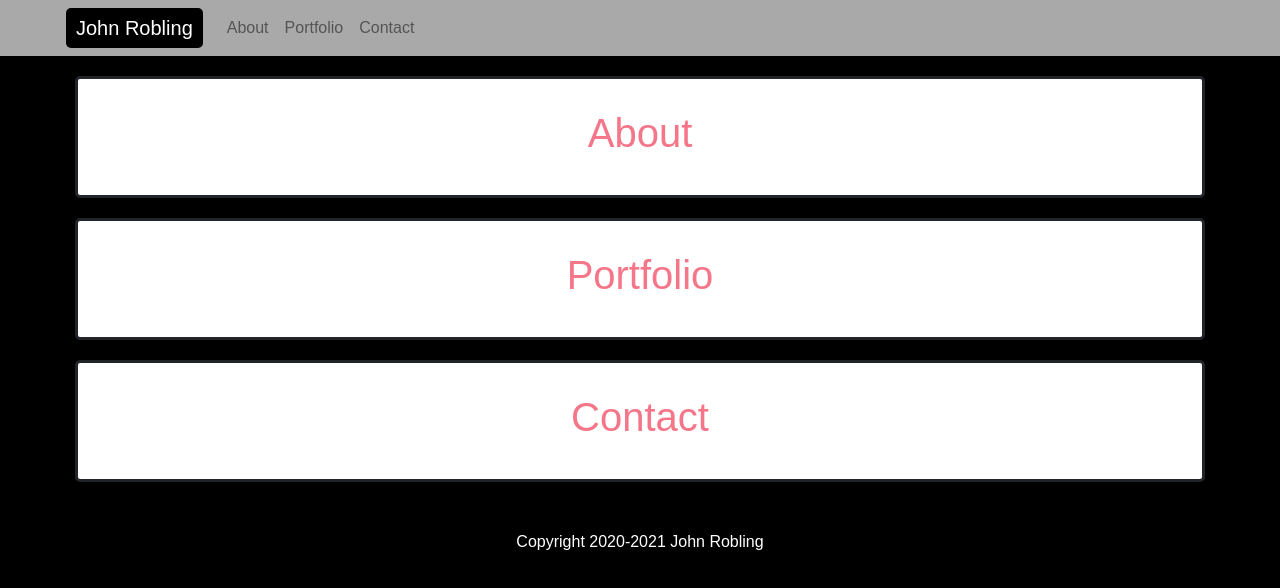
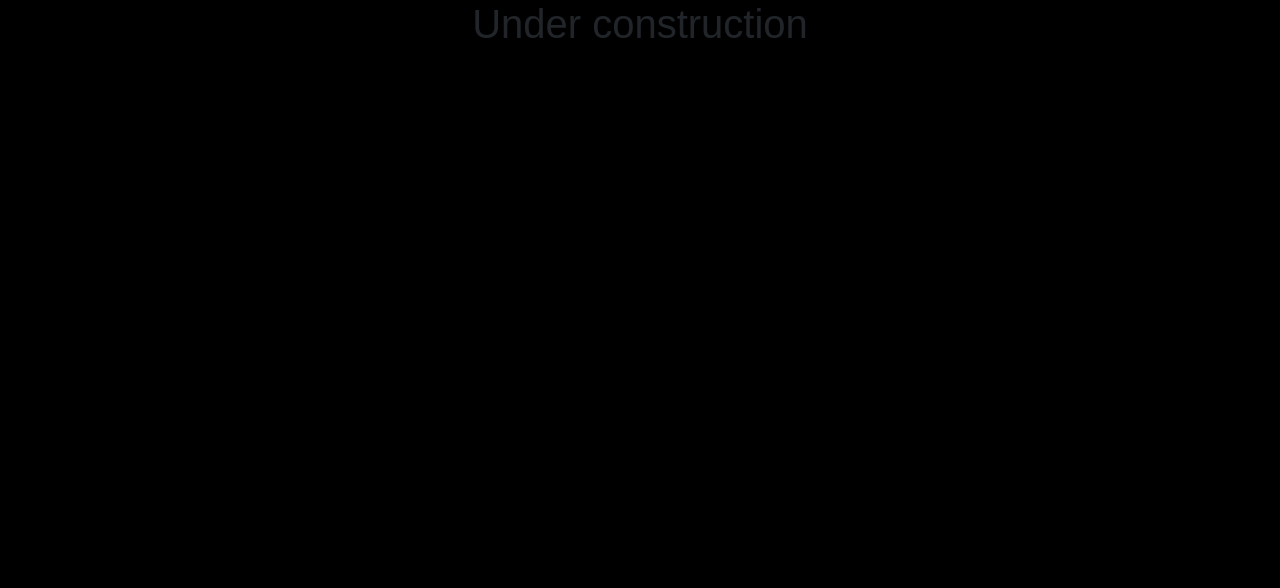
Before and after one commit to roblingjohn/portfolio-react, a React (Create React App) app in the folder client/: page / in a window 1280 px wide. Shown: the top 588 px of the page. Built offline with nearby package versions, Linux system fonts and the light colour scheme; the HTML template or start-up script is replaced by a standard one.

Commit message:
Sets under construction notice.

```diff
--- a/client/src/App.js
+++ b/client/src/App.js
@@ -1,19 +1,20 @@
 import React from "react";
 // import axios from "axios";
-import { BrowserRouter as Router, Switch, Route } from "react-router-dom";
-import Home from "./containers/Home/Home";
-import About from "./containers/About/About";
-import Portfolio from "./containers/Portfolio/Portfolio";
-import ProjectPage from "./containers/ProjectPage/ProjectPage";
-import Contact from "./containers/Contact/Contact";
-import NoMatch from "./containers/NoMatch/NoMatch";
-import Navbar from "./components/Navbar/Navbar";
-import Footer from "./components/Footer/Footer";
+// import { BrowserRouter as Router, Switch, Route } from "react-router-dom";
+// import Home from "./containers/Home/Home";
+// import About from "./containers/About/About";
+// import Portfolio from "./containers/Portfolio/Portfolio";
+// import ProjectPage from "./containers/ProjectPage/ProjectPage";
+// import Contact from "./containers/Contact/Contact";
+// import NoMatch from "./containers/NoMatch/NoMatch";
+// import Navbar from "./components/Navbar/Navbar";
+// import Footer from "./components/Footer/Footer";
 
 function App() {
   return (
     <>
-      <Router>
+      <h1>Under construction</h1>
+      {/* <Router>
         <Navbar />
         <Switch>
           <Route exact path="/" component={Home} />
@@ -24,7 +25,7 @@ function App() {
           <Route component={NoMatch} />
         </Switch>
       </Router>
-      <Footer />
+      <Footer /> */}
     </>
   );
 }
```
